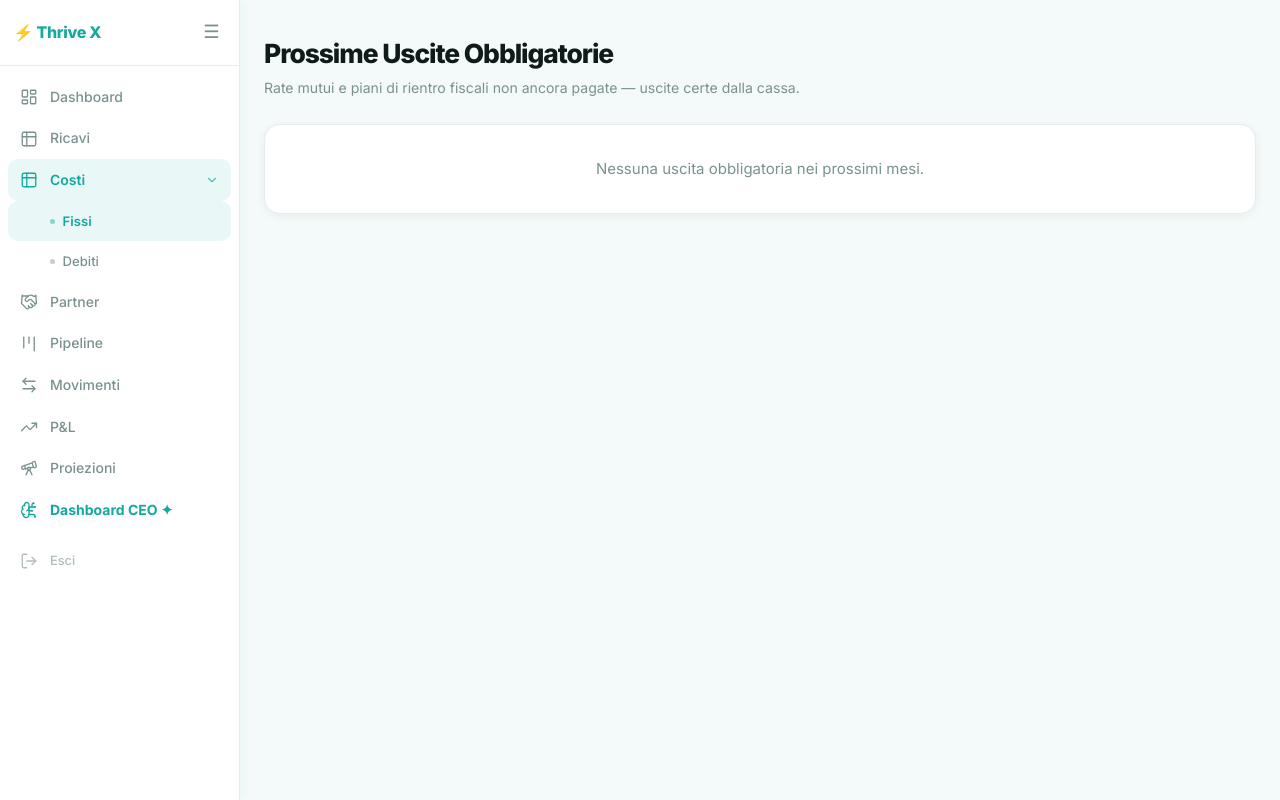
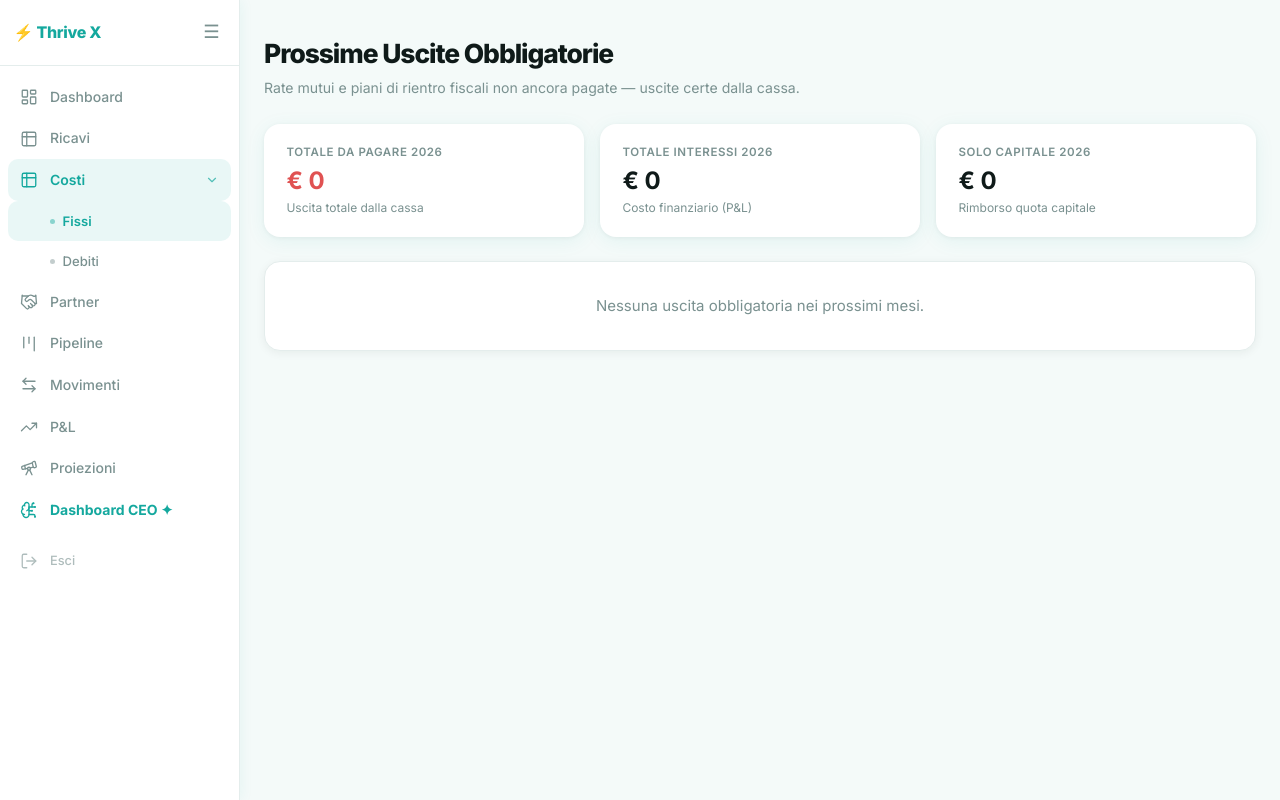
Before and after one commit to ThriveAICompany/AppGestioneAziendale, a Flask app: page /costi-fissi in a window 1280 px wide. Run offline with Flask 3, Linux system fonts and the light colour scheme; the visitor is signed in with stand-in values (Sample User, id 1); data that the repository does not hold is empty; parts of the project's set-up code (start-up, migrations or seed data) failed here and were passed over; some libraries are stand-ins or nearby versions.

Commit message:
feat: aggiungi 3 card KPI annuali nella pagina Fissi
Mostra totale da pagare, totale interessi e solo capitale per l'anno corrente
in cima alla pagina Prossime Uscite Obbligatorie.

Co-Authored-By: Claude Sonnet 4.6 <noreply@anthropic.com>

```diff
--- a/app.py
+++ b/app.py
@@ -1703,10 +1703,19 @@ def costi_fissi():
         mesi_dict[chiave]['tot_capitale']  += u['importo'] - u['quota_interessi']
 
     uscite_per_mese = list(mesi_dict.values())
+
+    kpi_anno_importo   = sum(m['tot_importo']   for m in uscite_per_mese)
+    kpi_anno_interessi = sum(m['tot_interessi'] for m in uscite_per_mese)
+    kpi_anno_capitale  = sum(m['tot_capitale']  for m in uscite_per_mese)
+
     conn.close()
 
     return render_template("costi_fissi.html",
                            uscite_per_mese=uscite_per_mese,
+                           kpi_anno_importo=kpi_anno_importo,
+                           kpi_anno_interessi=kpi_anno_interessi,
+                           kpi_anno_capitale=kpi_anno_capitale,
+                           anno=anno_str,
                            today=today.isoformat())
 
 
--- a/templates/costi_fissi.html
+++ b/templates/costi_fissi.html
@@ -3,6 +3,28 @@
 
 {% block content %}
 <style>
+.fissi-kpi-anno-row {
+  display: grid; grid-template-columns: repeat(3, 1fr); gap: 1rem;
+  margin-bottom: 1.5rem;
+}
+.fissi-kpi-anno-card {
+  background: var(--surface); border-radius: var(--radius);
+  box-shadow: var(--shadow); padding: 1.2rem 1.4rem;
+}
+.fissi-kpi-anno-label {
+  font-size: .72rem; font-weight: 600; color: var(--text-muted);
+  text-transform: uppercase; letter-spacing: .05em; margin-bottom: .4rem;
+}
+.fissi-kpi-anno-val {
+  font-size: 1.5rem; font-weight: 700; line-height: 1.1;
+}
+.fissi-kpi-anno-sub {
+  font-size: .75rem; color: var(--text-muted); margin-top: .25rem;
+}
+@media (max-width: 600px) {
+  .fissi-kpi-anno-row { grid-template-columns: 1fr; }
+}
+
 .fissi-card {
   background: var(--surface); border-radius: var(--radius);
   box-shadow: var(--shadow); margin-bottom: 1rem; overflow: hidden;
@@ -41,6 +63,24 @@
     <p class="text-muted" style="font-size:.88rem;margin-top:.2rem">
       Rate mutui e piani di rientro fiscali non ancora pagate — uscite certe dalla cassa.
     </p>
+  </div>
+</div>
+
+<div class="fissi-kpi-anno-row">
+  <div class="fissi-kpi-anno-card">
+    <div class="fissi-kpi-anno-label">Totale da pagare {{ anno }}</div>
+    <div class="fissi-kpi-anno-val negativo">€ {{ kpi_anno_importo|format_eur }}</div>
+    <div class="fissi-kpi-anno-sub">Uscita totale dalla cassa</div>
+  </div>
+  <div class="fissi-kpi-anno-card">
+    <div class="fissi-kpi-anno-label">Totale interessi {{ anno }}</div>
+    <div class="fissi-kpi-anno-val">€ {{ kpi_anno_interessi|format_eur }}</div>
+    <div class="fissi-kpi-anno-sub">Costo finanziario (P&amp;L)</div>
+  </div>
+  <div class="fissi-kpi-anno-card">
+    <div class="fissi-kpi-anno-label">Solo capitale {{ anno }}</div>
+    <div class="fissi-kpi-anno-val">€ {{ kpi_anno_capitale|format_eur }}</div>
+    <div class="fissi-kpi-anno-sub">Rimborso quota capitale</div>
   </div>
 </div>
 
```
